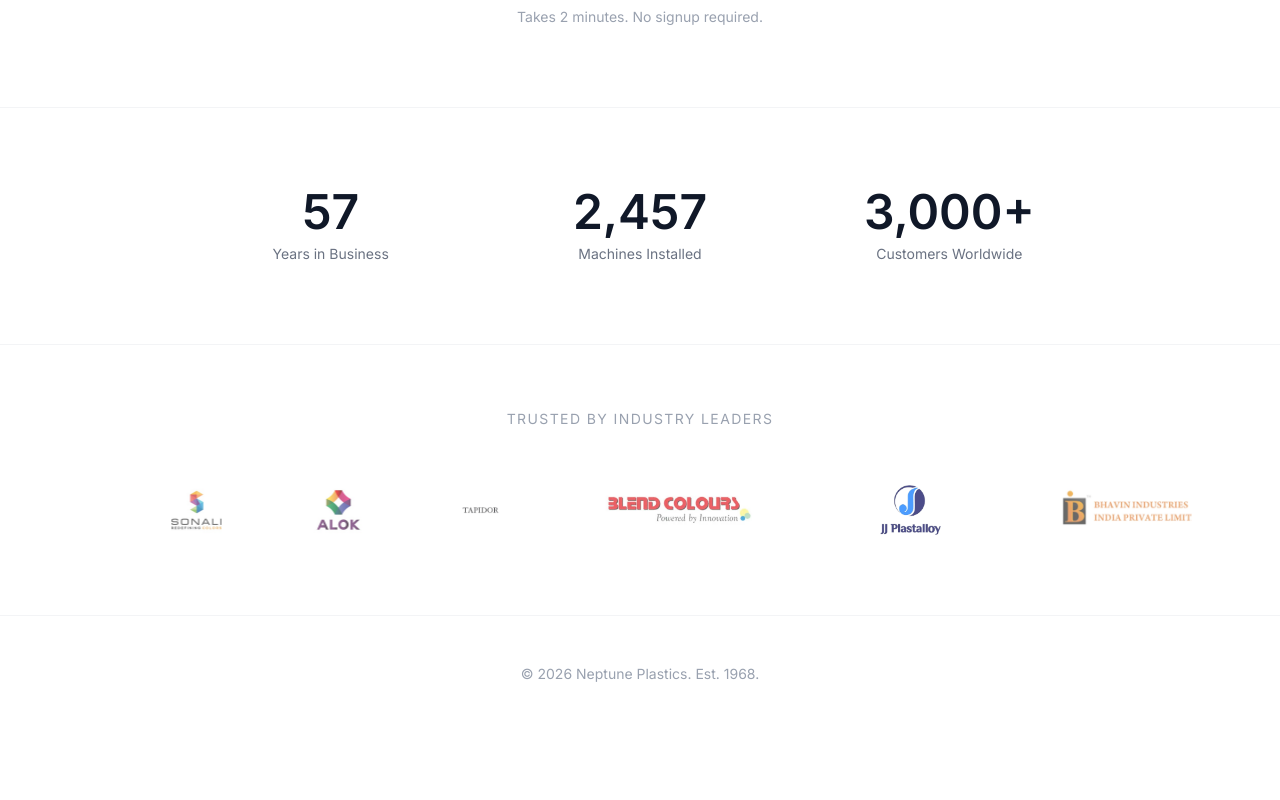
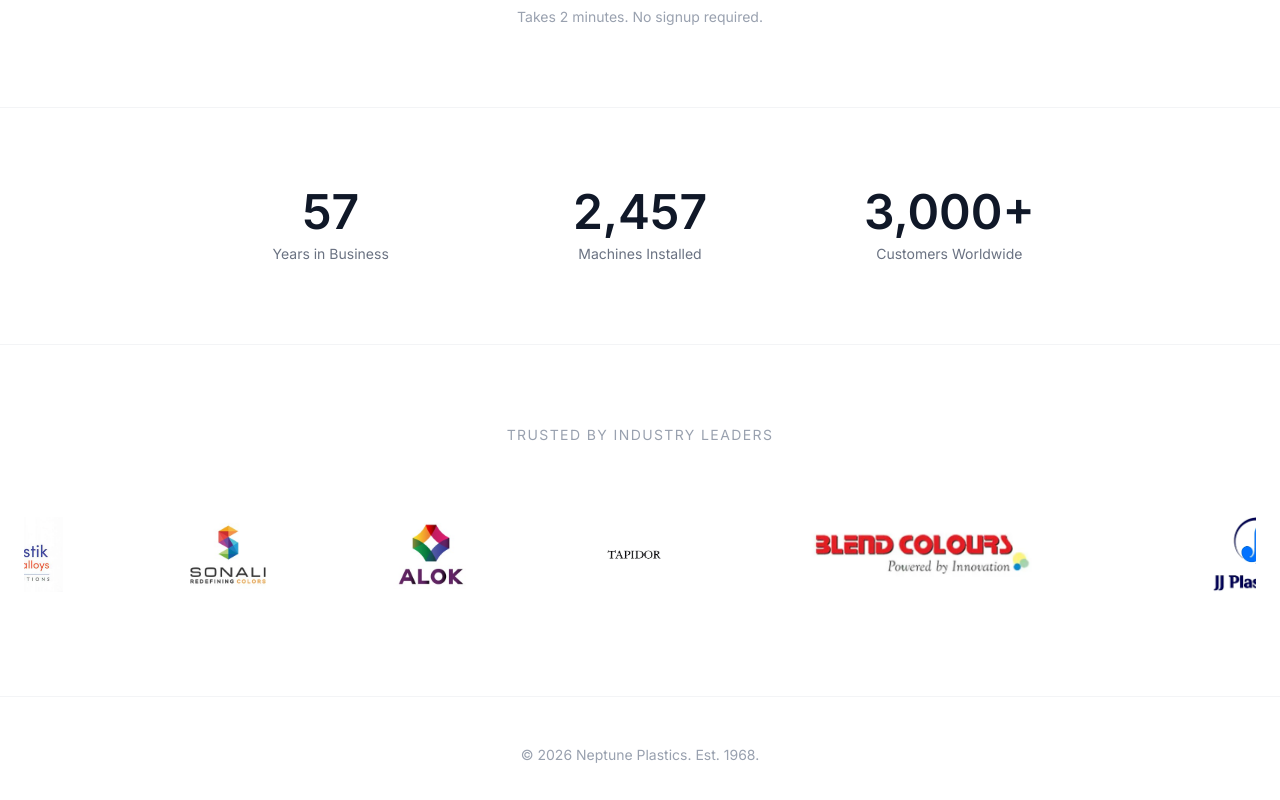
Before and after one commit to yuvrajbhaia/Neptune-Lab-ROI-Calculator, a Next.js app: page / in a window 1280 px wide. Shown: the part 522-1322 px from the top of the page. Before the commit the page ends 1254 px from the top, so only its background shows below. Built offline with nearby package versions, Linux system fonts and the light colour scheme.

Commit message:
Enhance customer logos: always bright, larger size, full width

```diff
--- a/src/components/landing/customers.tsx
+++ b/src/components/landing/customers.tsx
@@ -17,24 +17,24 @@ const logos = [
 
 export function Customers() {
   return (
-    <section className="py-16 border-t border-gray-100">
-      <div className="max-w-6xl mx-auto px-6">
-        <p className="text-center text-sm text-gray-400 uppercase tracking-widest mb-10">
+    <section className="py-20 border-t border-gray-100">
+      <div className="max-w-7xl mx-auto px-6">
+        <p className="text-center text-sm text-gray-400 uppercase tracking-widest mb-12">
           Trusted by industry leaders
         </p>
 
-        <InfiniteSlider gap={60} duration={35} className="py-4">
+        <InfiniteSlider gap={80} duration={40} className="py-6">
           {logos.map((logo) => (
             <div
               key={logo.alt}
-              className="flex items-center justify-center px-4"
+              className="flex items-center justify-center px-6"
             >
               <Image
                 src={logo.src}
                 alt={logo.alt}
-                width={100}
-                height={50}
-                className="h-[50px] w-auto object-contain opacity-70 hover:opacity-100 transition-opacity"
+                width={150}
+                height={75}
+                className="h-[75px] w-auto object-contain opacity-100 transition-transform hover:scale-105"
               />
             </div>
           ))}
```
